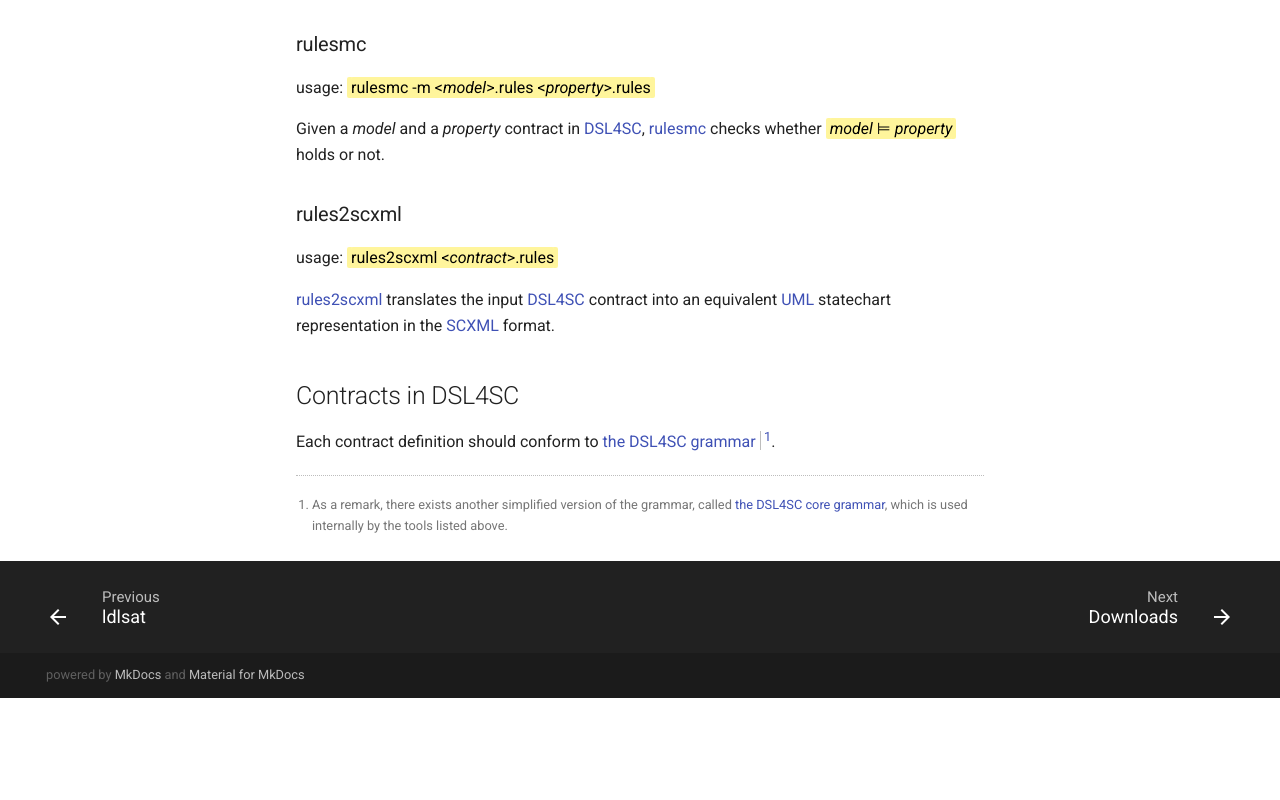
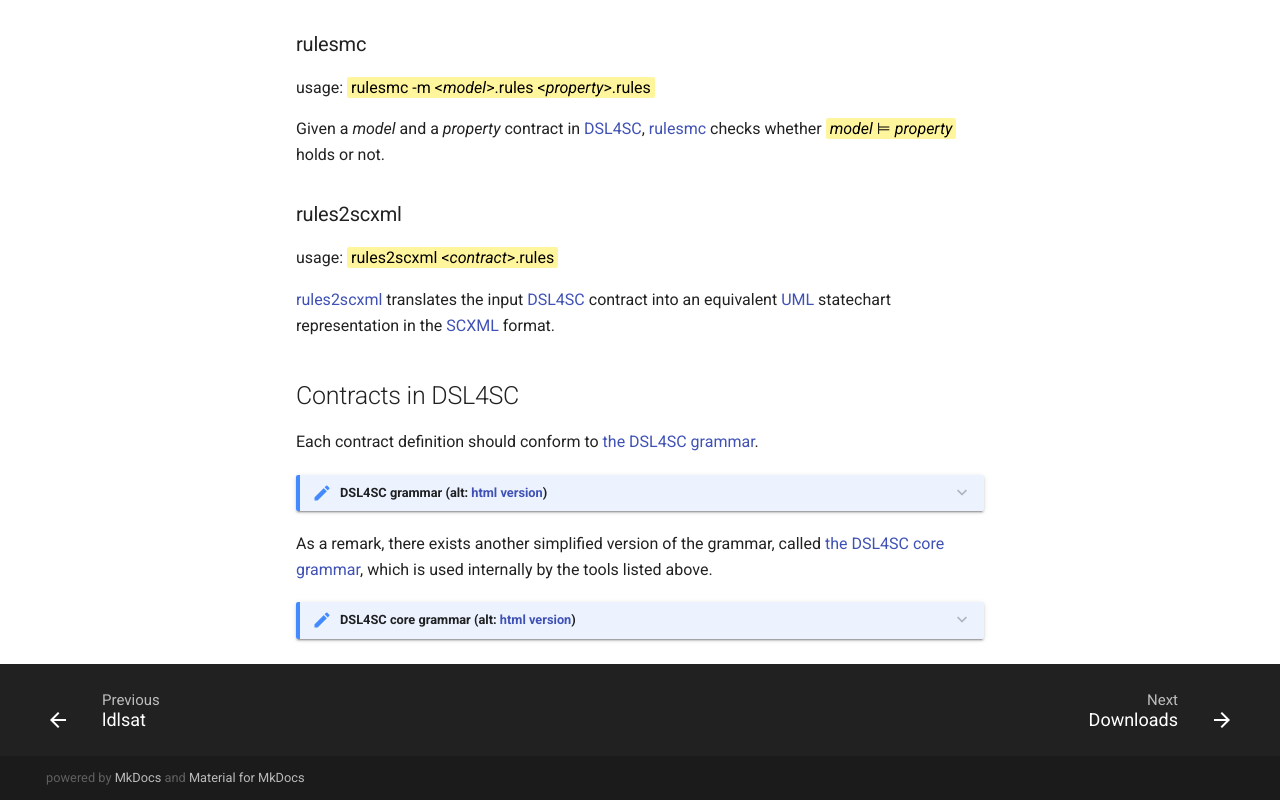
Before and after one commit to ldltools/ldltools.github.io, a plain HTML site: page dsl4sc.html in a window 1280 px wide. Shown: the part 463-1263 px from the top of the page. Before the commit the page ends 1161 px from the top, so only its background shows below. Drawn offline with Linux system fonts and the light colour scheme; no server answers.

Commit message:
add grammars in svg

```diff
--- a/dsl4sc.html
+++ b/dsl4sc.html
@@ -505,17 +505,18 @@ and returns either <em>valid</em>, <em>satisfiable</em>, or <em>unsatisfiable</e
 into an equivalent <a href="https://www.omg.org/spec/UML/">UML</a> statechart representation
 in the <a href="https://www.w3.org/TR/scxml/">SCXML</a> format.</p>
 <h2 id="contracts-in-dsl4sc">Contracts in DSL4SC</h2>
-<p>Each contract definition should conform to <a href="dsl4sc_grammar.html">the DSL4SC grammar</a><sup id="fnref:1"><a class="footnote-ref" href="#fn:1" rel="footnote">1</a></sup>.</p>
-<div class="footnote">
-<hr />
-<ol>
-<li id="fn:1">
+<p>Each contract definition should conform to <a href="dsl4sc_grammar.html">the DSL4SC grammar</a>.</p>
+<p><details>
+<summary>DSL4SC grammar (alt: <a href="dsl4sc_grammar.html">html version</a>)</summary>
+<div><img alt="dsl4sc_grammar" src="dsl4sc_grammar.svg?sanitize=true" /></div>
+</details></p>
 <p>As a remark, there exists another simplified version of the grammar,
-  called <a href="dsl4sc_core_grammar.html">the DSL4SC core grammar</a>,
-  which is used internally by the tools listed above.&#160;<a class="footnote-backref" href="#fnref:1" rev="footnote" title="Jump back to footnote 1 in the text">&#8617;</a></p>
-</li>
-</ol>
-</div>
+called <a href="dsl4sc_core_grammar.html">the DSL4SC core grammar</a>,
+which is used internally by the tools listed above.</p>
+<p><details>
+<summary>DSL4SC core grammar (alt: <a href="dsl4sc_core_grammar.html">html version</a>)</summary>
+<div><img alt="dsl4sc_core_grammar" src="dsl4sc_core_grammar.svg?sanitize=true" /></div>
+</details></p>
 
 
 
```
Also changed, not shown: dsl4sc_core_grammar.html (+2 -2 lines), dsl4sc_grammar.html (+2 -2 lines), ldl_grammar.html (+2 -2 lines), ldlsat.html (+5 -1 lines), search/search_index.json (+1 -1 lines), dsl4sc_core_grammar.svg (added), dsl4sc_grammar.svg (added), ldl_grammar.svg (added), 1 other file.
